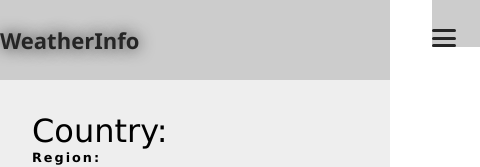
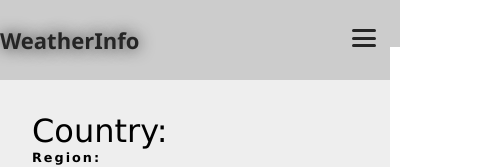
Before and after one commit to sunny8540/weatherApp, a React (Create React App) app: page /#/ in a window 390 px wide. Shown: the top 167 px of the page, 480 px wide, since content can reach past the window. Built offline with nearby package versions, Linux system fonts and the light colour scheme; no server answers.

Commit message:
update css

```diff
--- a/src/index.css
+++ b/src/index.css
@@ -11,7 +11,7 @@
   font-family: 'Lucida Sans', 'Lucida Sans Regular', 'Lucida Grande', 'Lucida Sans Unicode', Geneva, Verdana, sans-serif;
  letter-spacing: 2px;
   display: inline;
-  margin-right: 3rem;
+  margin-right: 2rem;
   float: right;
   list-style: none  ;
 }
@@ -312,7 +312,7 @@
 .line{
   position: absolute;
   margin-top: 0.5remrem;
-  margin-left: 27rem;
+  margin-left: 22rem;
   padding-top: 1.5rem;
   padding-right: 1.5rem;
 cursor: pointer;
@@ -337,7 +337,7 @@ background-color: #ccc;
 
    /* margin-right: 1.5rem; */
    display:grid;
-   /* direction: ltr; */
+   direction: ltr;
  }
 
  /* .link{
```
